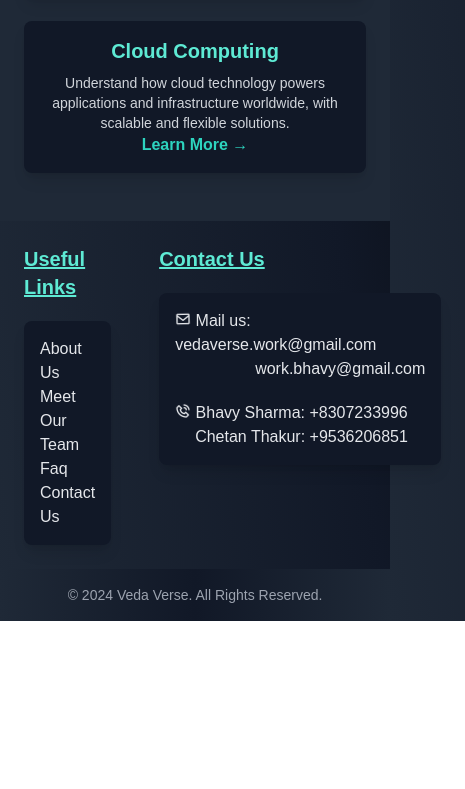
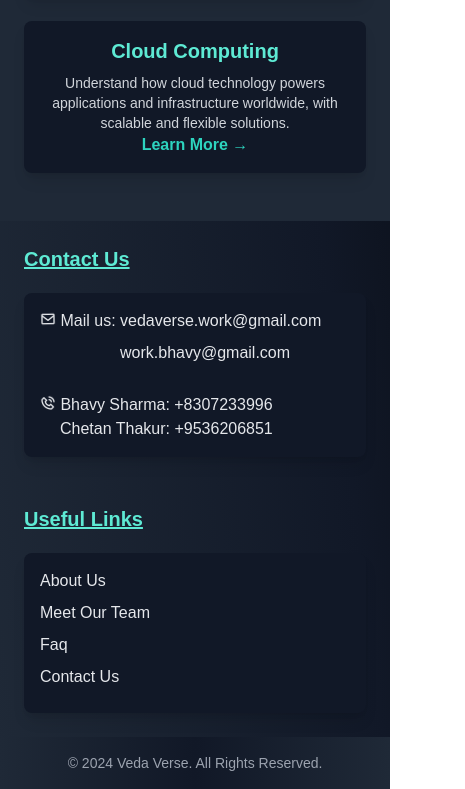
Before and after one commit to bhavy-sharma/VedaVerse, a website: page index.html in a window 390 px wide. Shown: the part 2463-3252 px from the top of the page, 465 px wide, since content can reach past the window. Before the commit the page ends 3084 px from the top, so only its background shows below. Drawn offline with nearby package versions, Linux system fonts and the light colour scheme; a web font is replaced by a local one.

Commit message:
making this Responsive

```diff
--- a/index.html
+++ b/index.html
@@ -148,32 +148,31 @@
 
 
 
-    <section class="helpandsupport flex">
+    <section class="helpandsupport flex flex-col md:flex-row">
         <div class="w-full md:w-1/2 flex flex-col p-6 md:p-12 fade-in order-2 md:order-1">
             <h2 class="underline inline-block decoration-teal-300 decoration-2 decoration-solid text-xl font-semibold text-teal-300 mb-5">Useful Links</h2>
             <div class="bg-gray-900 rounded-lg shadow-lg p-4 hover:shadow-xl flex flex-col">
-                <a href="about.html">About Us</a>
-                <a href="about.html">Meet Our Team</a>
-                <a href="faq.html">Faq</a>
-                <a href="contact.html">Contact Us</a>
+                <a href="about.html" class="mb-2">About Us</a>
+                <a href="about.html" class="mb-2">Meet Our Team</a>
+                <a href="faq.html" class="mb-2">Faq</a>
+                <a href="contact.html" class="mb-2">Contact Us</a>
             </div>
         </div>
 
-
-        <div class="w-full md:w-1/2 flex-col p-6 md:p-12 fade-in order-2 md:order-1">
+        <div class="w-full md:w-1/2 flex flex-col p-6 md:p-12 fade-in order-1 md:order-2">
             <h2 class="underline inline-block decoration-teal-300 decoration-2 decoration-solid text-xl font-semibold text-teal-300 mb-5">Contact Us</h2>
             <div class="bg-gray-900 rounded-lg shadow-lg p-4 hover:shadow-xl flex flex-col">
-                <a href="vedaverse.work@gmail.com"><i class='bx bx-envelope bx-tada bx-flip-horizontal'></i> Mail us: vedaverse.work@gmail.com</a>
-                <a href="work.bhavy@gmail.com" class="ml-[80px]">work.bhavy@gmail.com</a>
+                <a href="mailto:vedaverse.work@gmail.com" class="mb-2"><i class='bx bx-envelope bx-tada bx-flip-horizontal'></i> Mail us: vedaverse.work@gmail.com</a>
+                <a href="mailto:work.bhavy@gmail.com" class="ml-[80px] mb-2">work.bhavy@gmail.com</a>
 
                 <div class="mt-5">
-                    <p><i class='bx bx-phone-call bx-flip-horizontal bx-tada' ></i> Bhavy Sharma: +8307233996</p>
+                    <p><i class='bx bx-phone-call bx-flip-horizontal bx-tada'></i> Bhavy Sharma: +8307233996</p>
                     <p class="ml-5">Chetan Thakur: +9536206851</p>
-
                 </div>
             </div>
         </div>
     </section>
+
 
 
 
```
